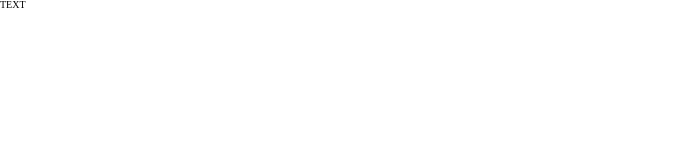
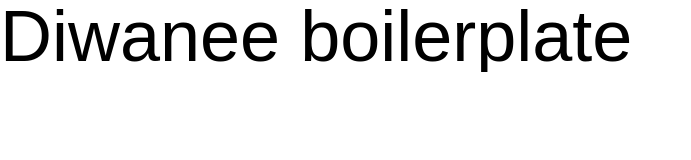
Before and after one commit to Diwanee-FE/Diwanee-Boilerplate, a website: page index.html in a window 1280 px wide. Shown: the whole page, without its empty margins (0-691 px from the left). Drawn offline with Linux system fonts and the light colour scheme.

Commit message:
Fix: Font variables

```diff
--- a/app/css/main.css
+++ b/app/css/main.css
@@ -152,7 +152,8 @@ html {
       font-size: 5px; } }
 
 body {
-  font-size: 100%; }
+  font-size: 100%;
+  font-family: Arial, Helvetica, Tahoma, sans-serif; }
 
 b,
 strong {
@@ -164,6 +165,9 @@ em {
 
 u {
   text-decoration: underline; }
+
+h1 {
+  font-size: 7.2rem; }
 
 .clear {
   clear: both; }
--- a/assets/scss/config/_typography.scss
+++ b/assets/scss/config/_typography.scss
@@ -21,6 +21,7 @@ html {
 }
 body {
     font-size: 100%;
+    font-family: $baseFont;
 }
 
 //------DEFAULT STYLES
@@ -38,7 +39,7 @@ u {
 
 //------STYLES
 h1 {
-
+    font-size: 7.2rem;
 }
 h2 {
 
--- a/bower.json
+++ b/bower.json
@@ -1,5 +1,5 @@
 {
-  "name": "Diwanee Boilerplate",
+  "name": "diwanee-boilerplate",
   "description": "",
   "main": "index.js",
   "authors": [
--- a/index.html
+++ b/index.html
@@ -8,7 +8,7 @@
     </head>
     <body>
 
-        <h1>TEXT</h1>
+        <h1>Diwanee boilerplate</h1>
 
 
     </body>
```
Also changed, not shown: assets/scss/config/_variables.scss (+4 -4 lines).
